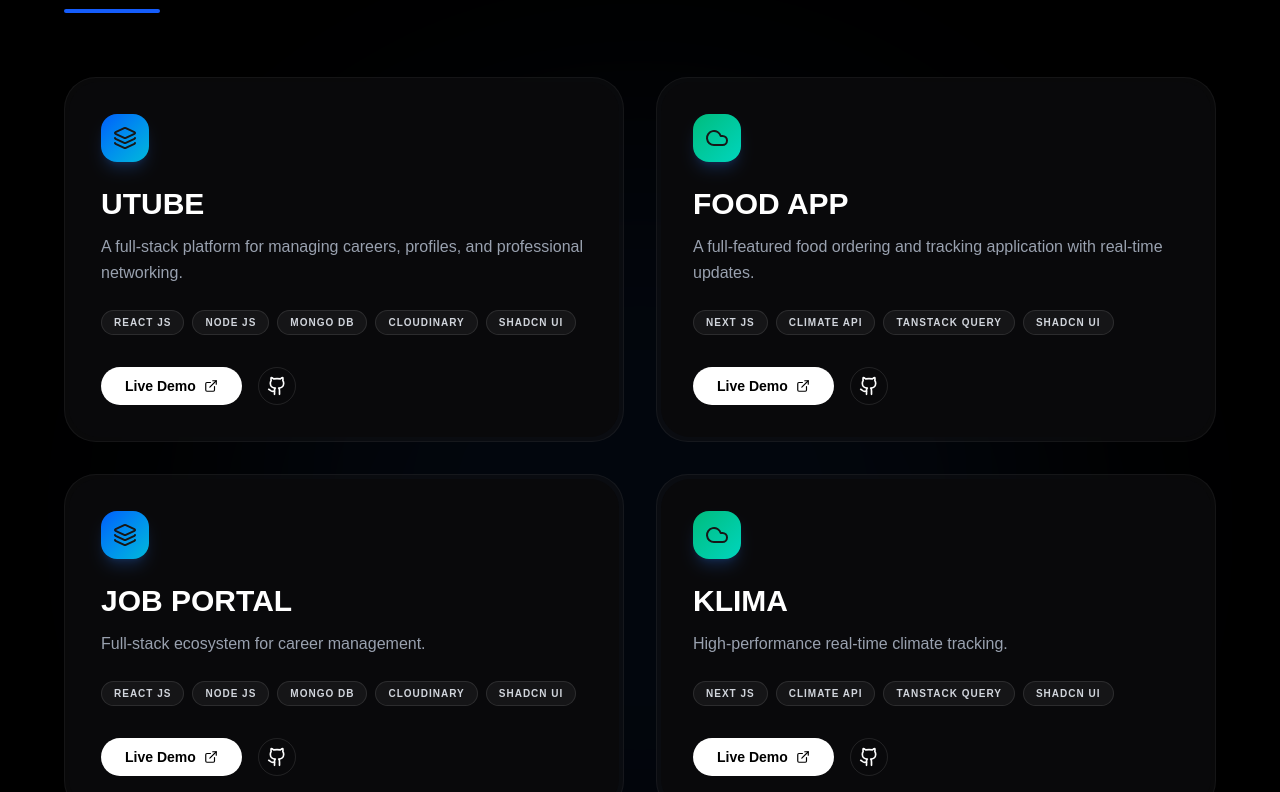
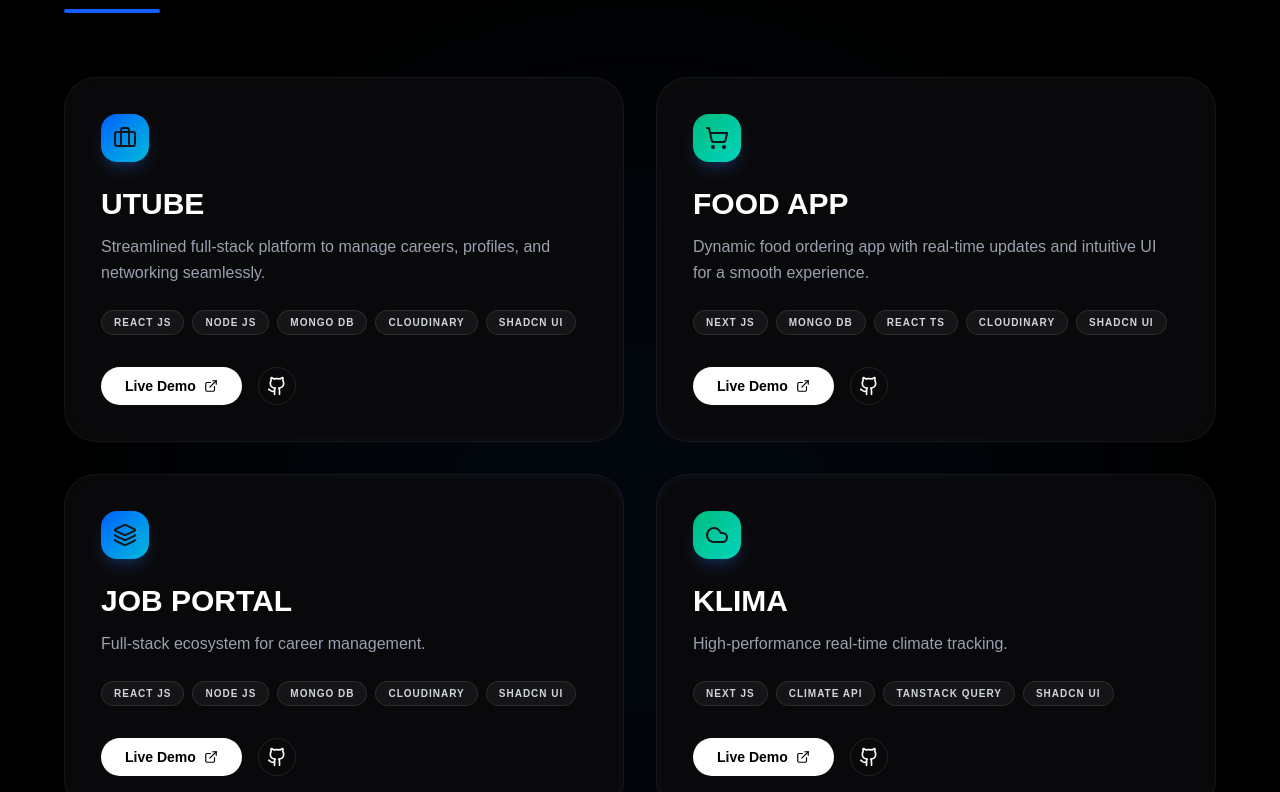
Before and after one commit to VikasBabu780/Vikas-Babu, a Next.js app: page / in a window 1280 px wide. Shown: the part 1800-2592 px from the top of the page. Built offline with nearby package versions, Linux system fonts and the light colour scheme.

Commit message:
education edited

```diff
--- a/app/components/GrowthSummary.tsx
+++ b/app/components/GrowthSummary.tsx
@@ -29,7 +29,7 @@ const GrowthSummary = () => {
                   <Target size={18} /> LeetCode Consistency
                 </h4>
                 <p className="text-gray-400 text-sm">
-                  Solving <span className="text-white font-bold">100+ problems</span> while maintaining continuous activity. This reflects my discipline in algorithmic thinking and daily habit of coding.
+                  Solving <span className="text-white font-bold">150+ problems</span> while maintaining continuous activity. This reflects my discipline in algorithmic thinking and daily habit of coding.
                 </p>
               </div>
 
--- a/app/components/ProjectsShowcase.tsx
+++ b/app/components/ProjectsShowcase.tsx
@@ -7,6 +7,8 @@ import {
   Zap,
   Cloud,
   Smartphone,
+  Briefcase,
+  ShoppingCart,
 } from "lucide-react";
 import { useRouter } from "next/navigation";
 
@@ -15,18 +17,18 @@ const ProjectsShowcase = () => {
     {
       title: "UTUBE",
       tech: ["React JS", "Node JS", "Mongo DB", "Cloudinary", "Shadcn UI"],
-      desc: "A full-stack platform for managing careers, profiles, and professional networking.",
-      url: "https://backend-project-red.vercel.app",
+      desc: "Streamlined full-stack platform to manage careers, profiles, and networking seamlessly.",
+      url: "https://jobkart.vercel.app",
       color: "from-blue-600 to-cyan-500",
-      icon: <Layers size={24} />,
+      icon: <Briefcase size={24} />,
     },
     {
       title: "FOOD APP",
-      tech: ["Next JS", "Climate API", "Tanstack Query", "Shadcn UI"],
-      desc: "A full-featured food ordering and tracking application with real-time updates.",
-      url: "https://food-app-kappa-six.vercel.app",
+      tech: ["Next JS", "Mongo Db", "React TS", "Cloudinary","Shadcn UI"],
+      desc: "Dynamic food ordering app with real-time updates and intuitive UI for a smooth experience.",
+      url: "https://klimanow.vercel.app",
       color: "from-emerald-500 to-teal-400",
-      icon: <Cloud size={24} />,
+      icon: <ShoppingCart size={24} />,
     },
     {
       title: "JOB PORTAL",
```
